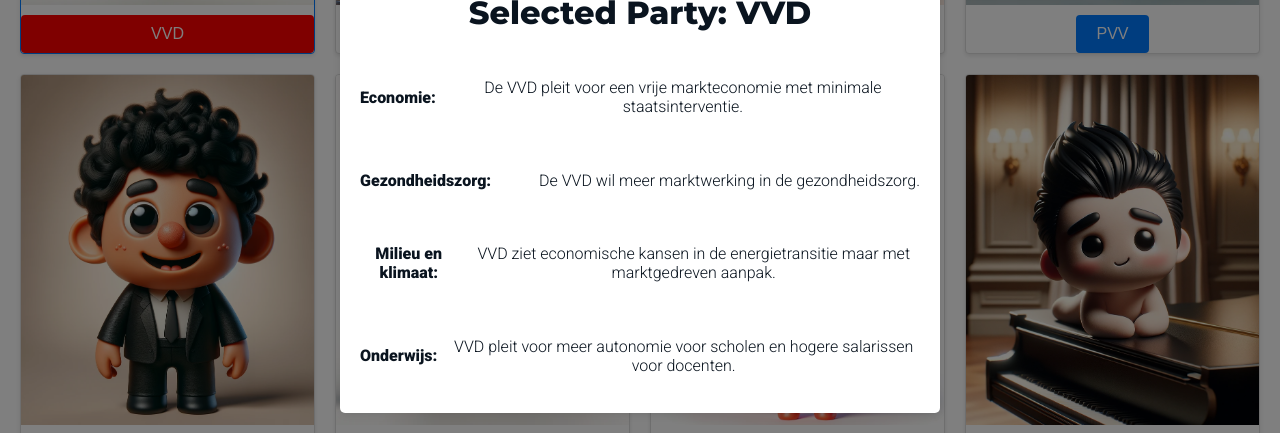
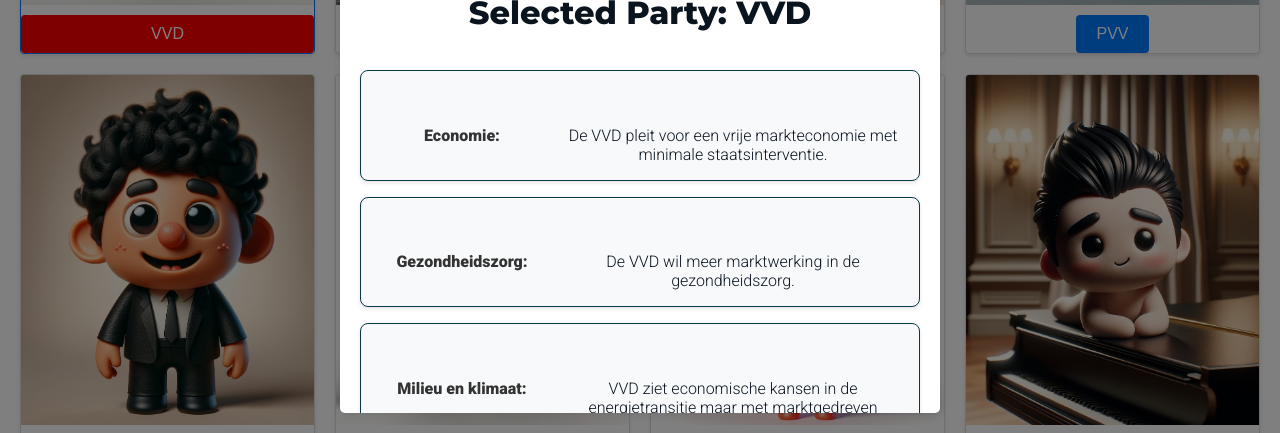
Before and after one commit to Haikotjo/Stemmen, a React (Create React App) app: page /partij-pagina in a window 1280 px wide. Both pictures are taken after a click on the button "VVD". Shown: the part 1261-1694 px from the top of the page. Built offline with nearby package versions, Linux system fonts and the light colour scheme.

Commit message:
De partyposition aagepas zodat die mooier is dit is het belangrijkste onderdeel ook van de modal

```diff
--- a/src/Components/partyPosition/PartyPosition.js
+++ b/src/Components/partyPosition/PartyPosition.js
@@ -1,6 +1,6 @@
 // Importing required modules
 import React from 'react';
-import styles from './PartyPosition.module.scss'; // Zorg ervoor dat je de juiste pad naar je SCSS-bestand hebt
+import styles from './PartyPosition.module.scss'; // Ensure you have the correct path to your SCSS file
 
 // PartyPosition component definition
 // This component displays the position of a single party on a specific topic
@@ -14,7 +14,10 @@
             {/* Display the topic and the party's position on that topic as a list */}
             <ul className={styles.positionList}>
                 <li>
-                    <strong>{topic}:</strong> {position}
+                    {/* The topic name is bolded for emphasis */}
+                    <strong>{topic}:</strong>
+                    {/* The party's position on the topic is displayed next to the topic name */}
+                    {position}
                 </li>
             </ul>
         </div>
--- a/src/Components/partyPosition/PartyPosition.module.scss
+++ b/src/Components/partyPosition/PartyPosition.module.scss
@@ -1,24 +1,37 @@
 @import '../../styles/mixins';
 @import '../../styles/globals';
 
-// PartyPosition.module.scss
+// Container for the position of a party
 .partyPositionContainer {
-  // Stijlen voor de container van de partijpositie
-}
+  background-color: #f8f9fa; // Light background color for better readability
+  border-radius: 8px; // Rounded corners for aesthetic appeal
+  border: 1px solid $secondary-color; // Border line
+  box-shadow: 0 2px 4px rgba(0, 0, 0, 0.1); // Subtle shadow for depth
+  margin-bottom: 16px; // Space between each party position container
+  padding: 16px; // Internal spacing
+  max-width: 100%; // Ensures the container does not exceed the parent's width
 
-.positionList {
-  list-style-type: none; // Verwijdert de standaard bullets van de lijst
-  padding: 0; // Verwijdert de standaard padding
-  margin: 0; // Verwijdert de standaard margin
+  // Styling for the list of positions
+  .positionList {
+    list-style-type: none; // Removes default list styling
+    padding: 0; // Resets padding to maintain container size
+    margin: 0; // Resets margin to maintain layout consistency
+    display: grid; // Utilizes grid for a structured layout
+    grid-template-columns: 1fr 2fr; // Allocates space for topic and position
+    column-gap: 16px; // Space between the columns for visual separation
 
-  li {
-    display: flex; // Maakt een flex container van elk list item
-    align-items: center; // Centreert de items verticaal
-    justify-content: space-between; // Verdeelt de ruimte tussen de topic en de positie
-    padding: 8px 0; // Voegt wat padding toe voor ruimte rond de items
+    li {
+      display: contents; // Allows children to be laid out as if they are direct children of the grid
 
-    strong {
-      margin-right: 10px; // Voegt wat ruimte toe tussen de topic en de positie
+      strong {
+        font-weight: bold; // Emphasizes the topic
+        color: #333; // Dark color for the topic for contrast
+        grid-column: 1; // Aligns topic to the first column
+      }
+
+      span {
+        grid-column: 2; // Aligns position to the second column
+      }
     }
   }
 }
```
